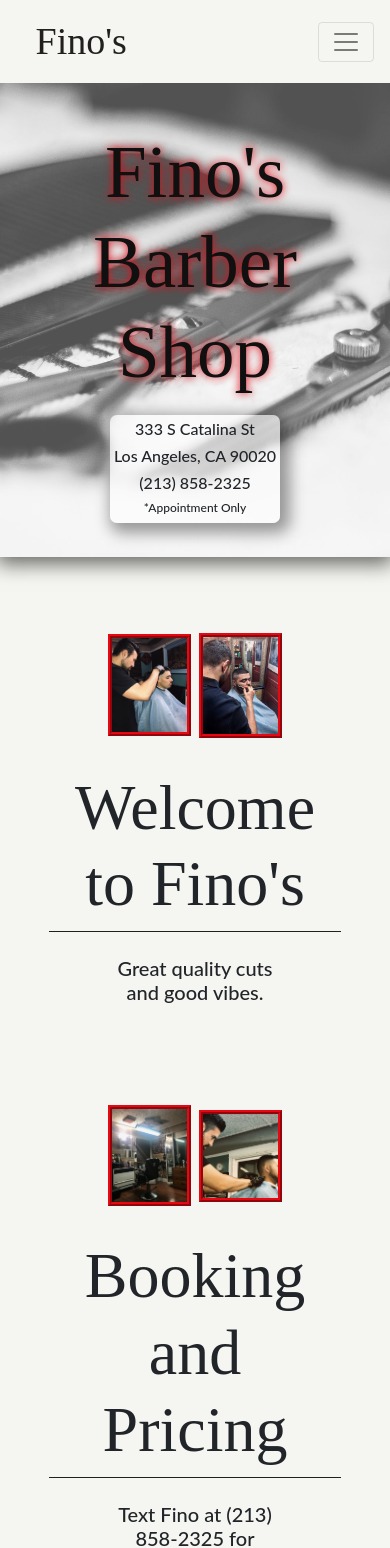
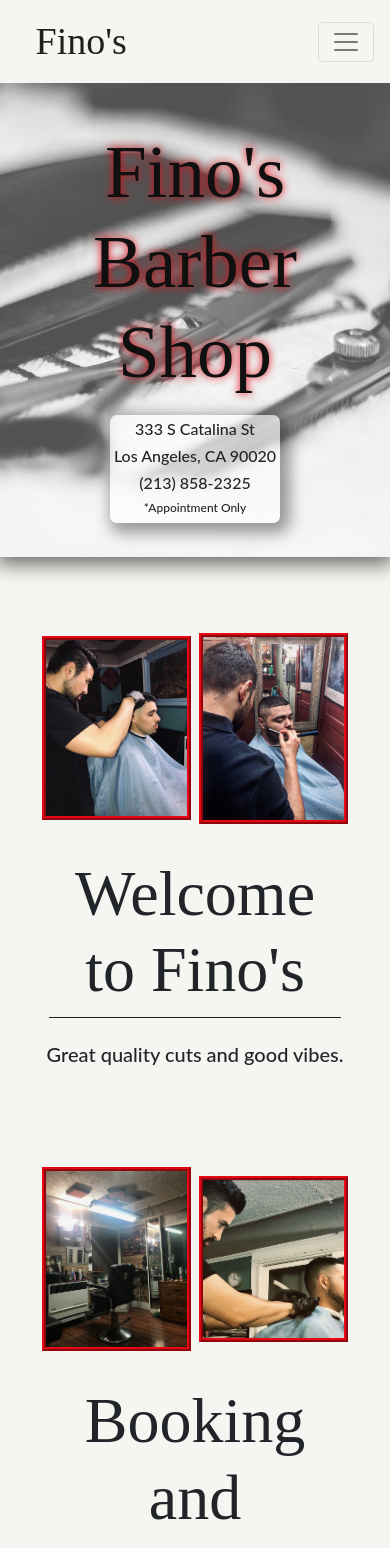
Before and after one commit to moonjason/fino-barbershop, a React (Create React App) app in the folder client/: page / in a window 390 px wide. Shown: the top 1548 px of the page. Built offline with nearby package versions, Linux system fonts and the light colour scheme; no server answers; a web font is replaced by a local one.

Commit message:
pricing desc mobile responsiveness

```diff
--- a/client/src/components/Pricing/Pricing.js
+++ b/client/src/components/Pricing/Pricing.js
@@ -5,8 +5,8 @@ const Pricing = () => {
         <div id="pricing-containertwo">
             <div id="pricing__texttwo">
                 <h1 className="pricing--title">Booking and Pricing</h1>
-                <h5>Text Fino at (213) 858-2325 for available times</h5>
-                <h5>Men's cuts are $25</h5>
+                <h5 className="pricing--desc">Text Fino at (213) 858-2325 for available times</h5>
+                <h5 className="pricing--desc">Men's cuts are $25</h5>
             </div>
 
             <div id="pricing__carouseltwo">
--- a/client/src/components/Welcome/Welcome.js
+++ b/client/src/components/Welcome/Welcome.js
@@ -12,7 +12,7 @@ const Welcome = () => {
 
             <div id="pricing__text">
                 <h1 className="pricing--title">Welcome to Fino's</h1>
-                <h5>Great quality cuts and good vibes.</h5>
+                <h5 className="pricing--desc">Great quality cuts and good vibes.</h5>
             </div>
 
         </div>
--- a/client/src/index.css
+++ b/client/src/index.css
@@ -172,7 +172,7 @@ html {
 
 .photo {
     margin: 0 1vw;
-    max-width: 50%;
+    max-width: 90%;
     max-height: 100%;
     /* max-width: 26rem;
     max-height: 26rem; */
@@ -187,6 +187,10 @@ html {
     border-bottom: 1px solid #221f1f;
     margin-bottom: 1.5rem;
     width: 75vw;
+}
+
+.pricing--desc{
+    width: 90vw;
 }
 
 #pricing-container {
```
